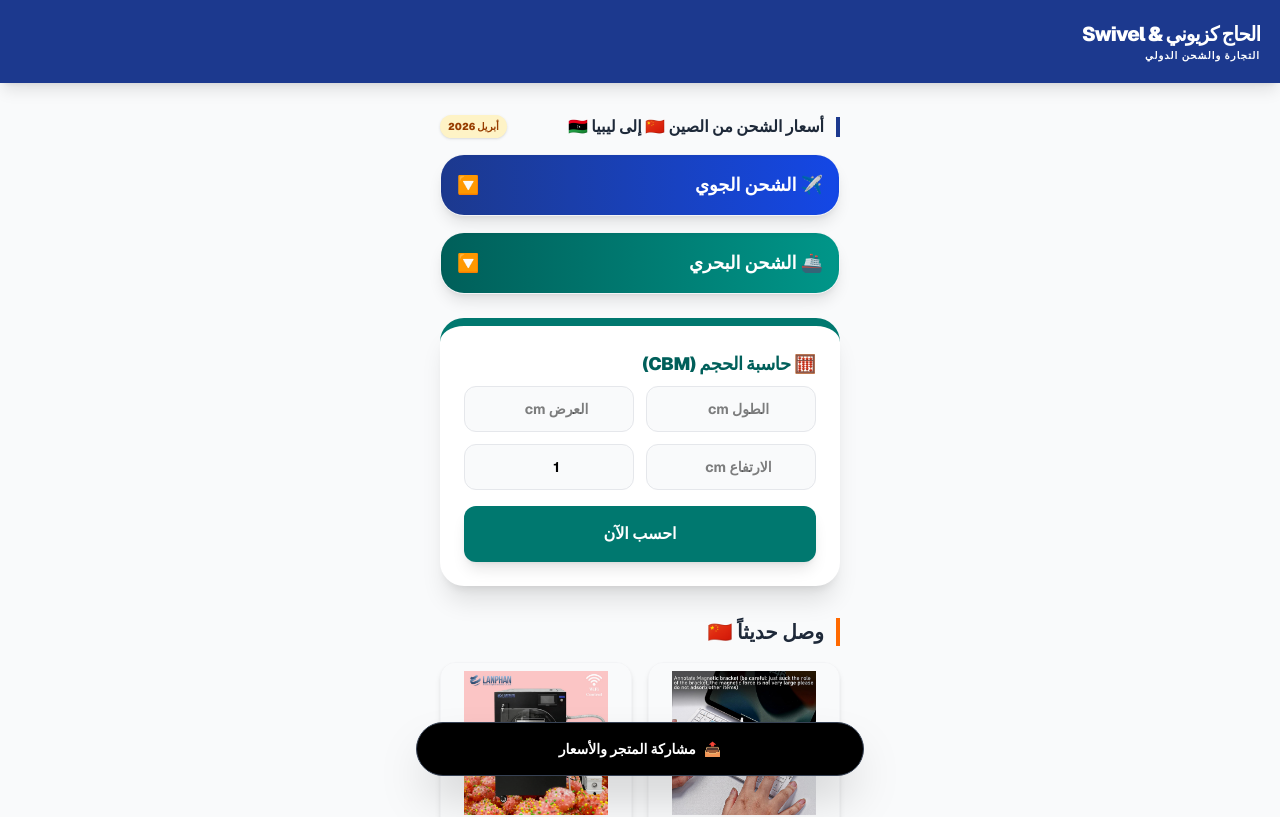
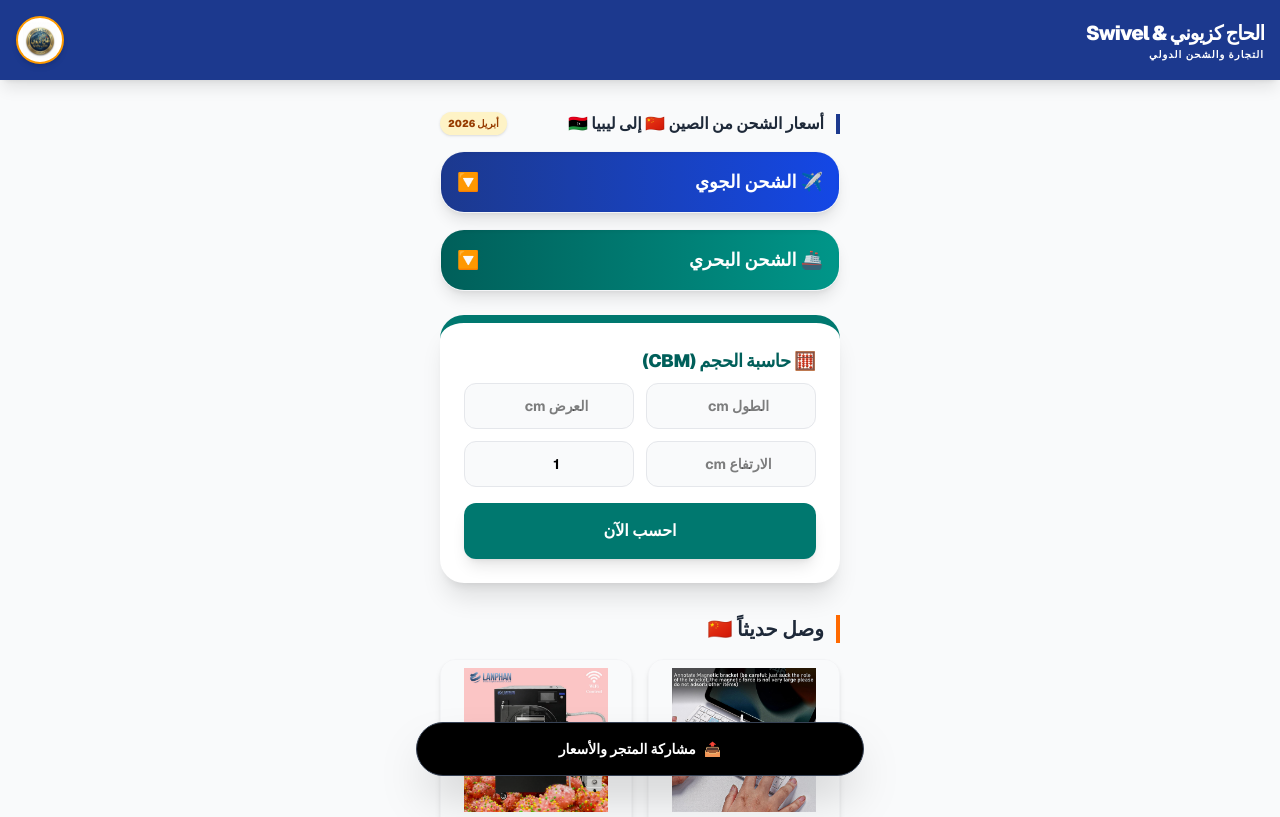
Before and after one commit to alisabree15-star/kazioni-store, a Next.js app: page / in a window 1280 px wide. Shown: the top 817 px of the page. Built offline with nearby package versions, Linux system fonts and the light colour scheme.

Commit message:
إضافة لوجو الحاج كزيوني إلى الشريط العلوي

```diff
--- a/src/app/page.tsx
+++ b/src/app/page.tsx
@@ -157,10 +157,16 @@ export default function Home() {
 
   return (
     <main className="min-h-screen bg-gray-50 text-right font-sans text-black pb-32" dir="rtl">
-      <nav className="bg-blue-900 text-white p-5 shadow-lg sticky top-0 z-50 flex justify-between items-center">
+      {/* الشريط العلوي مع اللوجو */}
+      <nav className="bg-blue-900 text-white p-4 shadow-lg sticky top-0 z-50 flex justify-between items-center">
         <div>
           <h1 className="text-xl font-black tracking-tighter text-white">الحاج كزيوني & Swivel</h1>
           <p className="text-[10px] text-blue-200 font-bold uppercase tracking-widest text-white">التجارة والشحن الدولي</p>
+        </div>
+
+        {/* مكان اللوجو في الجهة اليسرى */}
+        <div className="w-12 h-12 bg-white rounded-full flex items-center justify-center p-1 shadow-md border-2 border-amber-500 overflow-hidden">
+          <img src="/images/logo.png" alt="لوجو الحاج كزيوني" className="max-w-full max-h-full object-contain" onError={(e) => { e.currentTarget.style.display = 'none'; }} />
         </div>
       </nav>
 
```
Also changed, not shown: public/images/logo.png (added).
